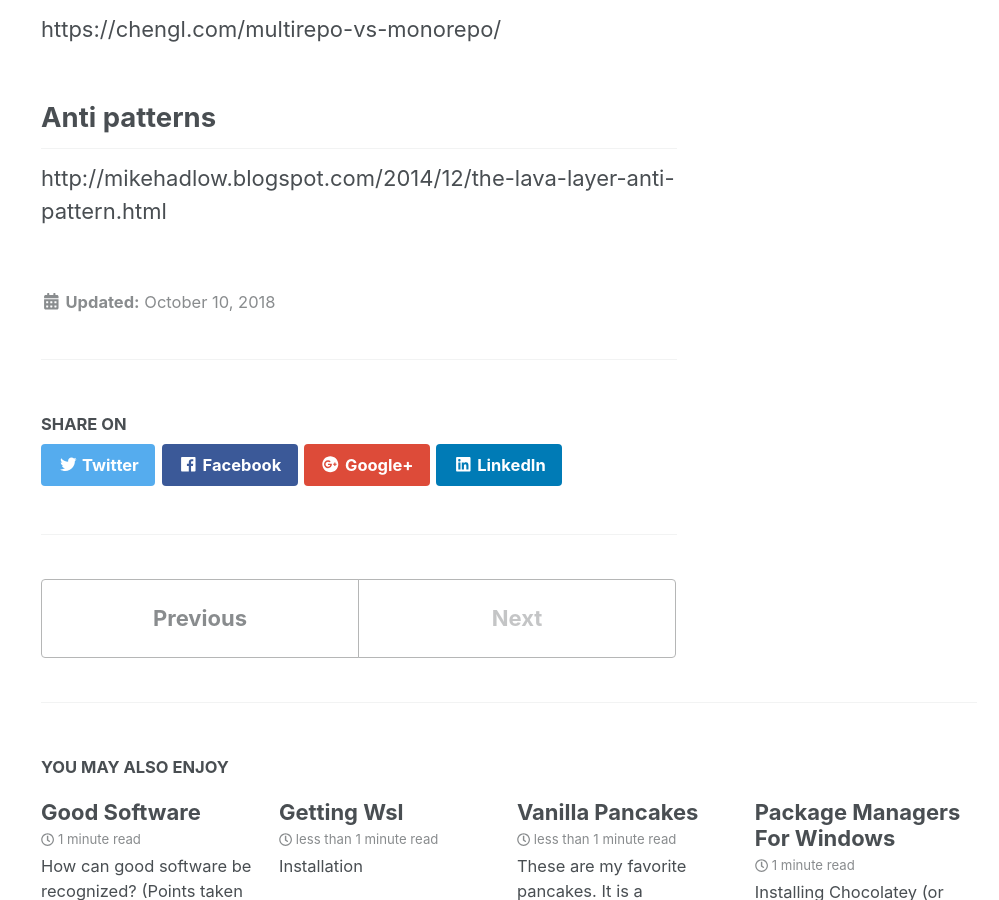
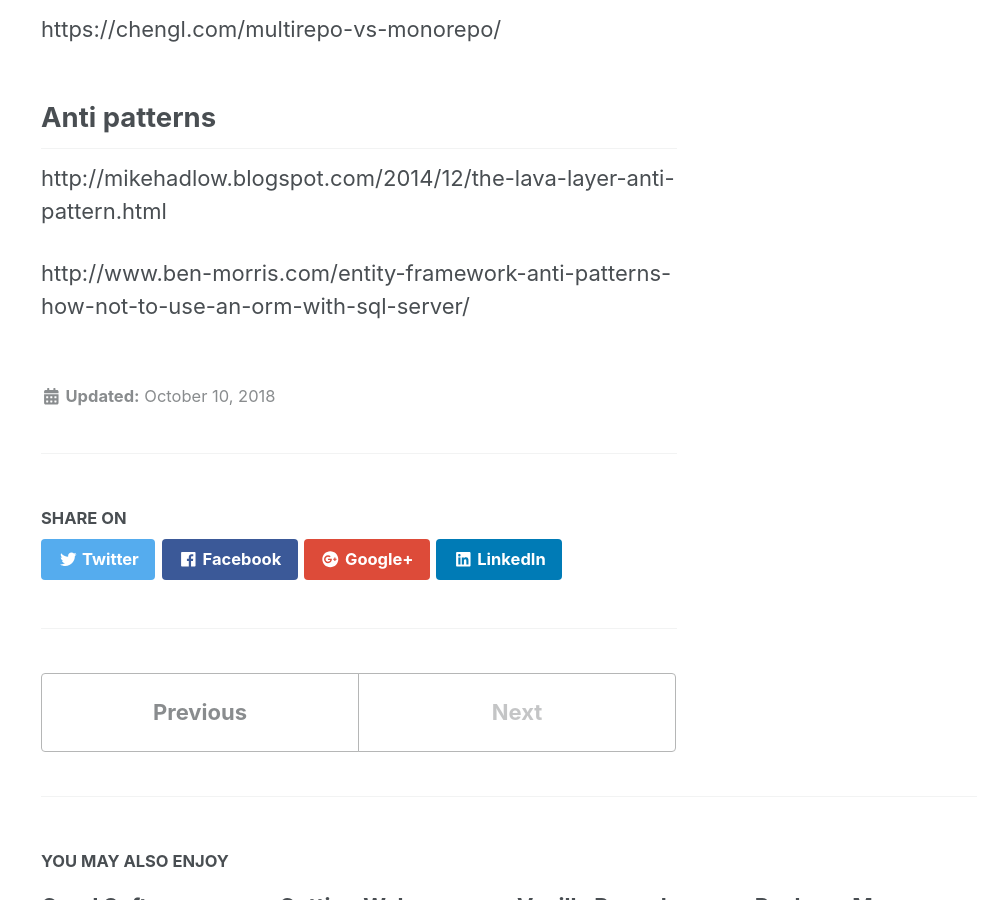
Before and after one commit to grottrup/grottrup.github.io, a Jekyll site: the page built from _posts/2018-10-10-About-Git-CICD-Seperation-By-Concern-And-Maintainance.md, in a window 1280 px wide and 900 px high, scrolled down 1036 px. Shown: the whole window, without its empty margins (281-1280 px from the left). Built offline with Jekyll 4.4.1, drawn with Linux system fonts in a browser that asks for light colours; nearby versions of some CDN libraries; part of the change alters nothing that is shown.

Commit message:
Update 2018-10-10-About-Git-CICD-Seperation-By-Concern-And-Maintainance.md

```diff
--- a/_posts/2018-10-10-About-Git-CICD-Seperation-By-Concern-And-Maintainance.md
+++ b/_posts/2018-10-10-About-Git-CICD-Seperation-By-Concern-And-Maintainance.md
@@ -26,3 +26,5 @@ https://chengl.com/multirepo-vs-monorepo/
 ## Anti patterns
 
 http://mikehadlow.blogspot.com/2014/12/the-lava-layer-anti-pattern.html
+
+http://www.ben-morris.com/entity-framework-anti-patterns-how-not-to-use-an-orm-with-sql-server/
```
